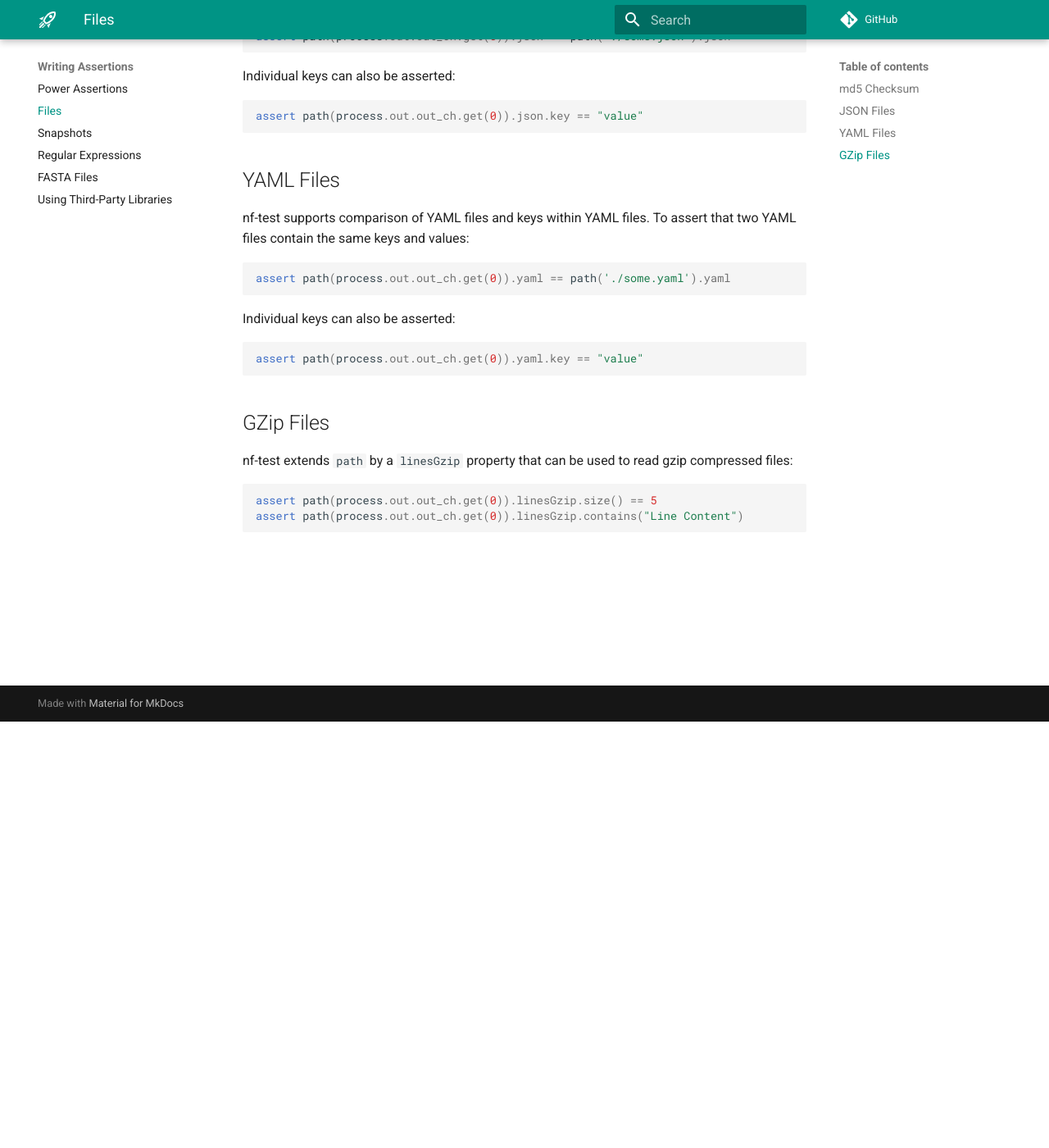
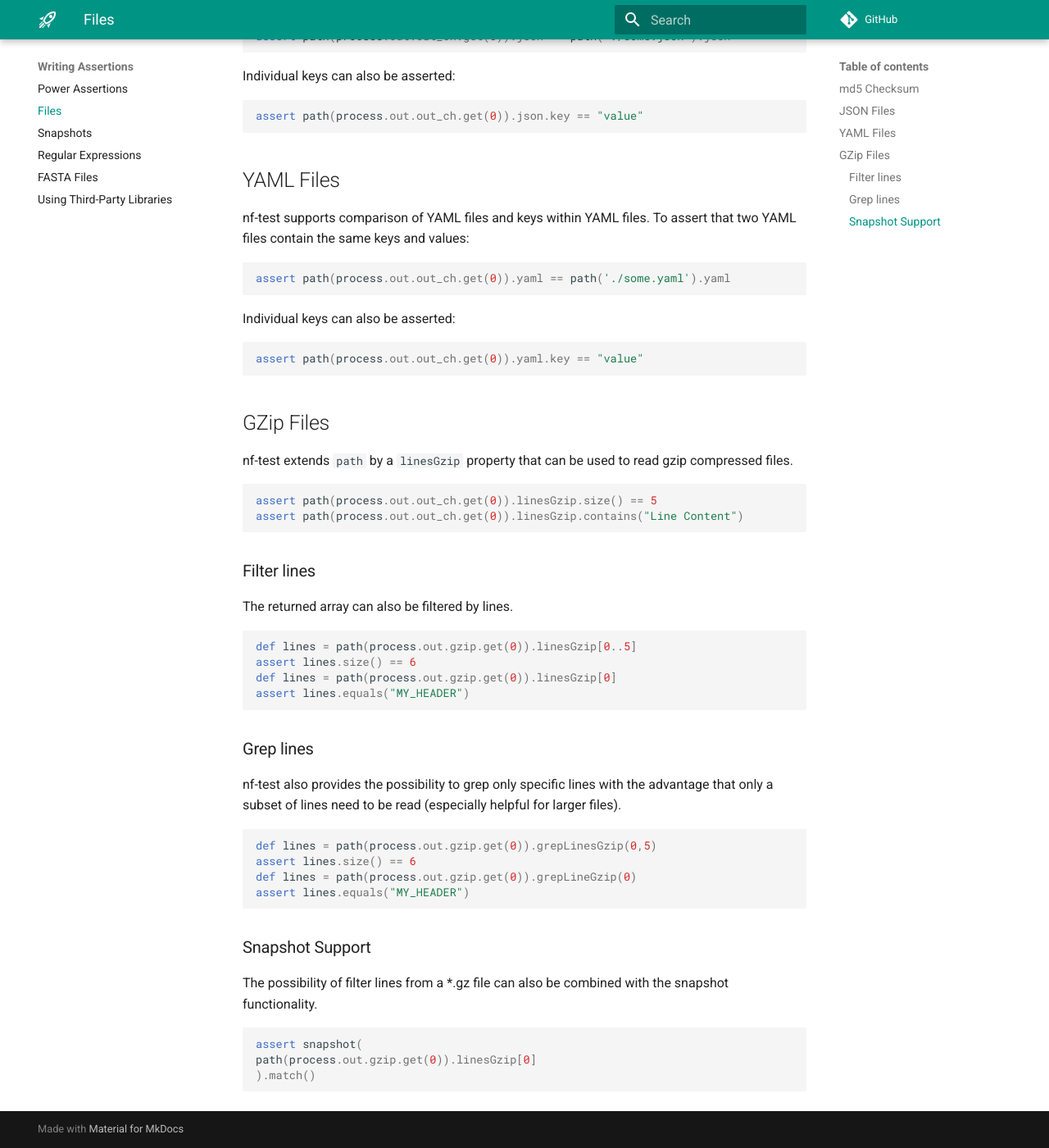
Before and after one commit to askimed/nf-test, an MkDocs documentation site: the page built from docs/assertions/files.md, in a window 1280 px wide and 1400 px high, scrolled down 520 px. Shown: the whole window at 82% size. Built offline with MkDocs 1.6.1 and Material for MkDocs 9.7.7, drawn with Linux system fonts in a browser that asks for light colours; comment, search, counter and statistics services are not loaded.

Commit message:
Support reading of gzip regions (#82)
* Support reading of gzip regions

* Add new gz functionality to docs

````diff
--- a/docs/assertions/files.md
+++ b/docs/assertions/files.md
@@ -34,10 +34,41 @@ assert path(process.out.out_ch.get(0)).yaml.key == "value"
 
 ## GZip Files
 
-nf-test extends `path` by a `linesGzip` property that can be used to read gzip compressed files:
+nf-test extends `path` by a `linesGzip` property that can be used to read gzip compressed files.
 
 
 ```Groovy
 assert path(process.out.out_ch.get(0)).linesGzip.size() == 5
 assert path(process.out.out_ch.get(0)).linesGzip.contains("Line Content")
 ```
+
+
+### Filter lines
+The returned array can also be filtered by lines.
+
+```Groovy
+def lines = path(process.out.gzip.get(0)).linesGzip[0..5]
+assert lines.size() == 6
+def lines = path(process.out.gzip.get(0)).linesGzip[0]
+assert lines.equals("MY_HEADER")
+```
+
+### Grep lines
+nf-test also provides the possibility to grep only specific lines with the advantage that only a subset of lines need to be read (especially helpful for larger files).
+
+```Groovy
+def lines = path(process.out.gzip.get(0)).grepLinesGzip(0,5)
+assert lines.size() == 6
+def lines = path(process.out.gzip.get(0)).grepLineGzip(0)
+assert lines.equals("MY_HEADER")
+```
+
+
+### Snapshot Support
+The possibility of filter lines from a *.gz file can also be combined with the snapshot functionality.
+
+```Groovy
+assert snapshot(
+path(process.out.gzip.get(0)).linesGzip[0]
+).match()
+```
````
Also changed, not shown: 7 other files.
